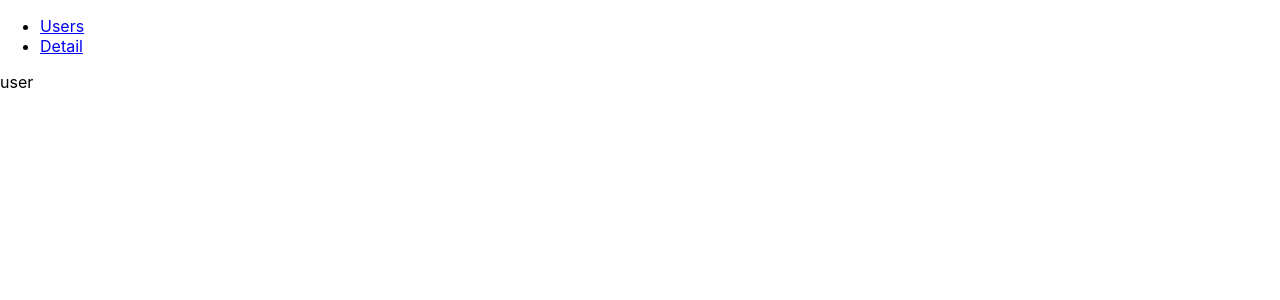
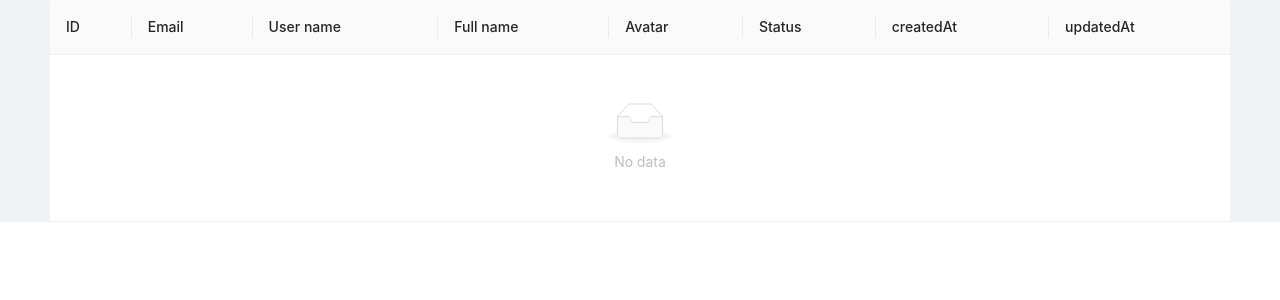
Before and after one commit to maituongluanvn/ktcity-fe-mailuan, a React (Create React App) app: page / in a window 1280 px wide. Shown: the top 300 px of the page. Built offline with nearby package versions, Linux system fonts and the light colour scheme.

Commit message:
create main page & route

```diff
--- a/package.json
+++ b/package.json
@@ -3,6 +3,8 @@
   "version": "0.1.0",
   "private": true,
   "dependencies": {
+    "@emotion/react": "^11.4.0",
+    "@emotion/styled": "^11.3.0",
     "@testing-library/jest-dom": "^5.11.4",
     "@testing-library/react": "^11.1.0",
     "@testing-library/user-event": "^12.1.10",
--- a/public/index.html
+++ b/public/index.html
@@ -24,7 +24,7 @@
       work correctly both with client-side routing and a non-root public URL.
       Learn how to configure a non-root public URL by running `npm run build`.
     -->
-    <title>React App</title>
+    <title>KT CITY - Mai Luan - Test</title>
   </head>
   <body>
     <noscript>You need to enable JavaScript to run this app.</noscript>
--- a/src/App.js
+++ b/src/App.js
@@ -1,6 +1,8 @@
 import React, { lazy, Suspense } from 'react';
 import { BrowserRouter as Router, Switch, Route, Link } from 'react-router-dom';
+import 'antd/dist/antd.css';
 
+const Index = lazy(() => import('pages/Index'));
 const User = lazy(() => import('pages/user/User'));
 const UserDetail = lazy(() => import('pages/user/UserDetail'));
 
@@ -8,7 +10,7 @@ function App() {
   return (
     <Router>
       <div>
-        <nav>
+        {/* <nav>
           <ul>
             <li>
               <Link to='/'>Users</Link>
@@ -17,18 +19,22 @@ function App() {
               <Link to='/user-detail'>Detail</Link>
             </li>
           </ul>
-        </nav>
+        </nav> */}
 
         {/* A <Switch> looks through its children <Route>s and
             renders the first one that matches the current URL. */}
         <Switch>
           <Suspense fallback={<div>Loading...</div>}>
+            <Index>
+              <div>
                 <Route path='/' exact>
                   <User />
                 </Route>
                 <Route path='/user-detail'>
                   <UserDetail />
                 </Route>
+              </div>
+            </Index>
           </Suspense>
         </Switch>
       </div>
--- /dev/null
+++ b/src/components/Table/Table.js
@@ -0,0 +1,48 @@
+import React from 'react';
+import PropTypes from 'prop-types';
+import { Table, Tag, Space } from 'antd';
+
+function TableCustom({ dataSource, columns }) {
+  return <Table dataSource={dataSource} columns={columns} />;
+}
+
+TableCustom.propTypes = {
+  dataSource: PropTypes.array,
+  columns: PropTypes.array,
+};
+
+TableCustom.defaultProps = {
+  dataSource: [
+    {
+      key: '1',
+      name: 'Mike',
+      age: 32,
+      address: '10 Downing Street',
+    },
+    {
+      key: '2',
+      name: 'John',
+      age: 42,
+      address: '10 Downing Street',
+    },
+  ],
+  columns: [
+    {
+      title: 'Name',
+      dataIndex: 'name',
+      key: 'name',
+    },
+    {
+      title: 'Age',
+      dataIndex: 'age',
+      key: 'age',
+    },
+    {
+      title: 'Address',
+      dataIndex: 'address',
+      key: 'address',
+    },
+  ],
+};
+
+export default TableCustom;
--- a/src/pages/Index.js
+++ b/src/pages/Index.js
@@ -1,6 +1,20 @@
 import React from 'react';
-function Index() {
-  return <>index</>;
+import PropTypes from 'prop-types';
+import { Layout, Menu, Breadcrumb } from 'antd';
+
+function Index({ children }) {
+  const { Header, Content, Footer } = Layout;
+  return (
+    <Layout className='layout'>
+      <Content style={{ padding: '0 50px' }}>
+        <div className='site-layout-content'>{children}</div>
+      </Content>
+    </Layout>
+  );
 }
 
+Index.propTypes = {
+  children: PropTypes.node,
+};
+
 export default Index;
--- a/src/pages/user/User.js
+++ b/src/pages/user/User.js
@@ -1,7 +1,58 @@
-import React from 'react';
+import React, { useState } from 'react';
+import { Table, Tag, Space } from 'antd';
+
+import * as Style from './style';
 
 function User() {
-  return <>user</>;
+  const [data, setData] = useState([]);
+  return (
+    <>
+      <Style.Table dataSource={data} columns={columns} />
+    </>
+  );
 }
 
+const columns = [
+  {
+    title: 'ID',
+    dataIndex: 'ID',
+    key: 'ID',
+  },
+  {
+    title: 'Email',
+    dataIndex: 'Email',
+    key: 'Email',
+  },
+  {
+    title: 'User name',
+    dataIndex: 'userName',
+    key: 'userName',
+  },
+  {
+    title: 'Full name',
+    dataIndex: 'fullName',
+    key: 'fullname',
+  },
+  {
+    title: 'Avatar',
+    dataIndex: 'avatar',
+    key: 'ava',
+  },
+  {
+    title: 'Status',
+    dataIndex: 'status',
+    key: 'status',
+  },
+  {
+    title: 'createdAt',
+    dataIndex: 'createdAt',
+    key: 'createdAt',
+  },
+  {
+    title: 'updatedAt',
+    dataIndex: 'updatedAt',
+    key: 'updatedAt',
+  },
+];
+
 export default User;
--- /dev/null
+++ b/src/pages/user/style.js
@@ -0,0 +1,9 @@
+import styled from '@emotion/styled';
+import TableCustom from 'components/Table/Table';
+
+export const Table = styled(TableCustom)`
+  & > textarea {
+    height: 150px !important;
+    margin-bottom: 20px;
+  }
+`;
```
Lines whose indentation alone changed are shown as unchanged.
